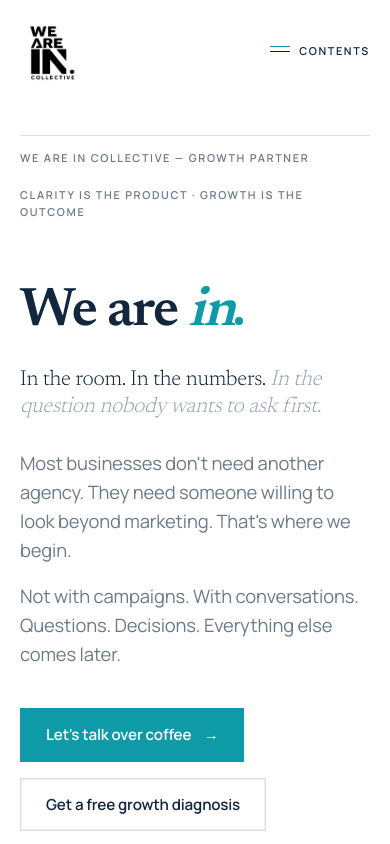
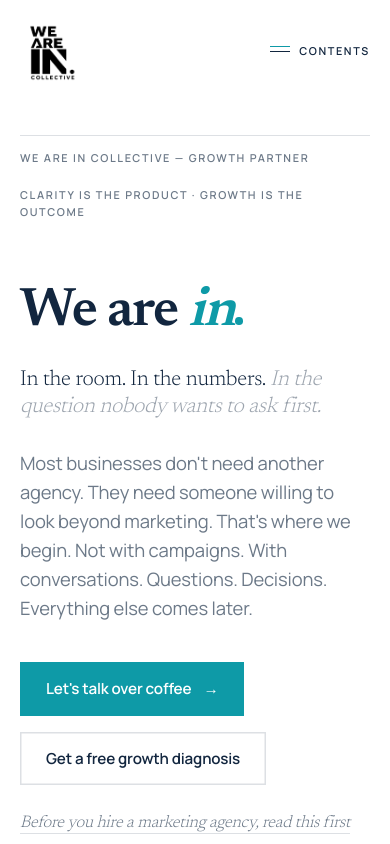
Before and after one commit to Rapportme/WAIN, a Next.js app: page / in a window 390 px wide. Shown: the top 844 px of the page. Built offline with nearby package versions, Linux system fonts and the light colour scheme.

Commit message:
Update the scrolling issue in chapter details

```diff
--- a/src/components/sections/Hero.tsx
+++ b/src/components/sections/Hero.tsx
@@ -24,11 +24,8 @@ export function Hero() {
           </p>
           <p className="lede hero-body a4">
             Most businesses don&apos;t need another agency. They need someone willing to look beyond
-            marketing. That&apos;s where we begin.
-          </p>
-          <p className="lede hero-body hero-body-2 a4">
-            Not with campaigns. With conversations. Questions. Decisions. Everything else comes
-            later.
+            marketing. That&apos;s where we begin. Not with campaigns. With conversations. Questions.
+            Decisions. Everything else comes later.
           </p>
           <div className="hero-cta a5">
             <a href="#close" className="btn">
--- a/src/components/sections/Routes.tsx
+++ b/src/components/sections/Routes.tsx
@@ -1,7 +1,6 @@
 "use client";
 
 import { useState } from "react";
-import { useReducedMotion } from "framer-motion";
 import { Eyebrow } from "@/components/ui/Eyebrow";
 import { Reveal } from "@/components/ui/Reveal";
 import { useUI } from "@/components/providers/UIProvider";
@@ -10,13 +9,8 @@ import { CH, STAGES, STAGE_CHIPS, type StageKey } from "@/data/chapters";
 /** 00b · Three ways in — three routes through the book, plus a guided path builder. */
 export function Routes() {
   const { setPositionTab } = useUI();
-  const reduce = useReducedMotion();
   const [guideOpen, setGuideOpen] = useState(false);
   const [stage, setStage] = useState<StageKey | null>(null);
-
-  const guideRef = (node: HTMLDivElement | null) => {
-    if (node && guideOpen && !reduce) node.scrollIntoView({ behavior: "smooth", block: "nearest" });
-  };
 
   const pickStage = (k: StageKey) => {
     setStage(k);
@@ -82,7 +76,7 @@ export function Routes() {
           </a>
         </Reveal>
 
-        <div className={`guide${guideOpen ? " open" : ""}`} id="guide" ref={guideRef}>
+        <div className={`guide${guideOpen ? " open" : ""}`} id="guide">
           <p className="gq">Which of these sounds most like your business right now?</p>
           <div className="chips" role="group" aria-label="Pick the stage your business is at">
             {STAGE_CHIPS.map((chip) => (
--- a/src/styles/_hero.scss
+++ b/src/styles/_hero.scss
@@ -73,9 +73,6 @@
 .hero-body {
   margin-top: clamp(24px, 3.4vh, 38px);
   max-width: 48ch;
-}
-.hero-body-2 {
-  margin-top: clamp(14px, 2vh, 20px);
 }
 .hero-cta {
   display: flex;
--- a/src/styles/_thinking.scss
+++ b/src/styles/_thinking.scss
@@ -153,12 +153,14 @@
   --pc: var(--amber);
   --pc-ink: var(--amber-ink);
 }
+/* a title, so it takes the title face — same Newsreader cut as the lead
+   piece's h3 directly above it */
 .piece .ttl {
-  font-family: var(--serif);
-  font-weight: 300;
+  font-family: var(--disp);
+  font-weight: var(--w-head);
   font-size: clamp(1.1rem, 1.9vw, 1.45rem);
   line-height: 1.35;
-  letter-spacing: -0.01em;
+  letter-spacing: var(--ls-head);
   transition: color 0.3s;
 }
 .piece .rd {
--- a/src/styles/_typography-layer.scss
+++ b/src/styles/_typography-layer.scss
@@ -37,6 +37,7 @@
 h2,
 h3,
 .routes-head h2,
+.piece .ttl,
 .guide .gq {
   font-variation-settings: "opsz" 34;
 }
@@ -59,7 +60,6 @@ h3,
 .movement p,
 .sit-a p,
 .lead .blurb,
-.piece .ttl,
 .plist div,
 .menu-col a em,
 .modal-card .msub,
@@ -79,7 +79,6 @@ h3,
   font-style: normal;
   font-weight: 400;
 }
-.piece .ttl,
 .plist div {
   font-weight: 500;
 }
```
